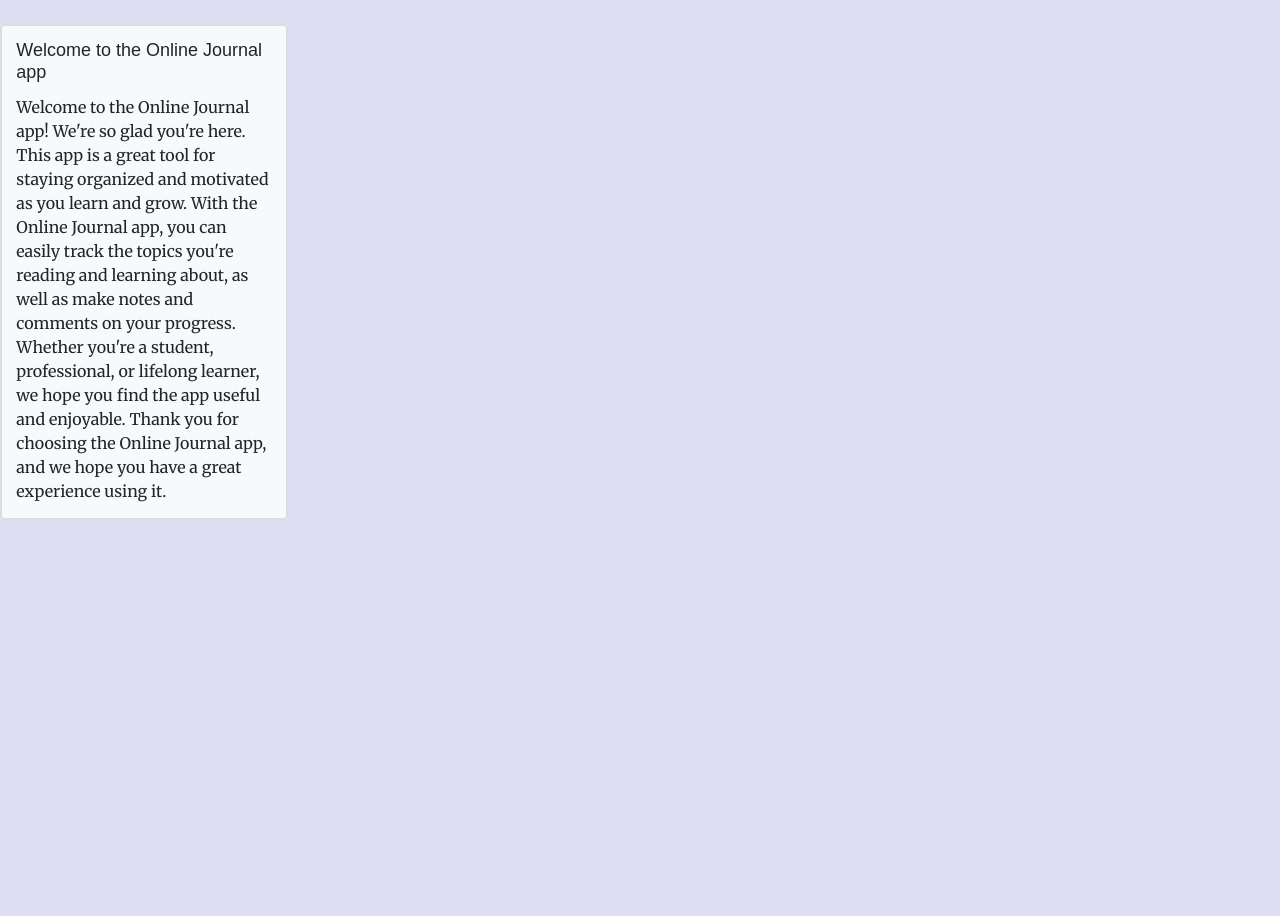
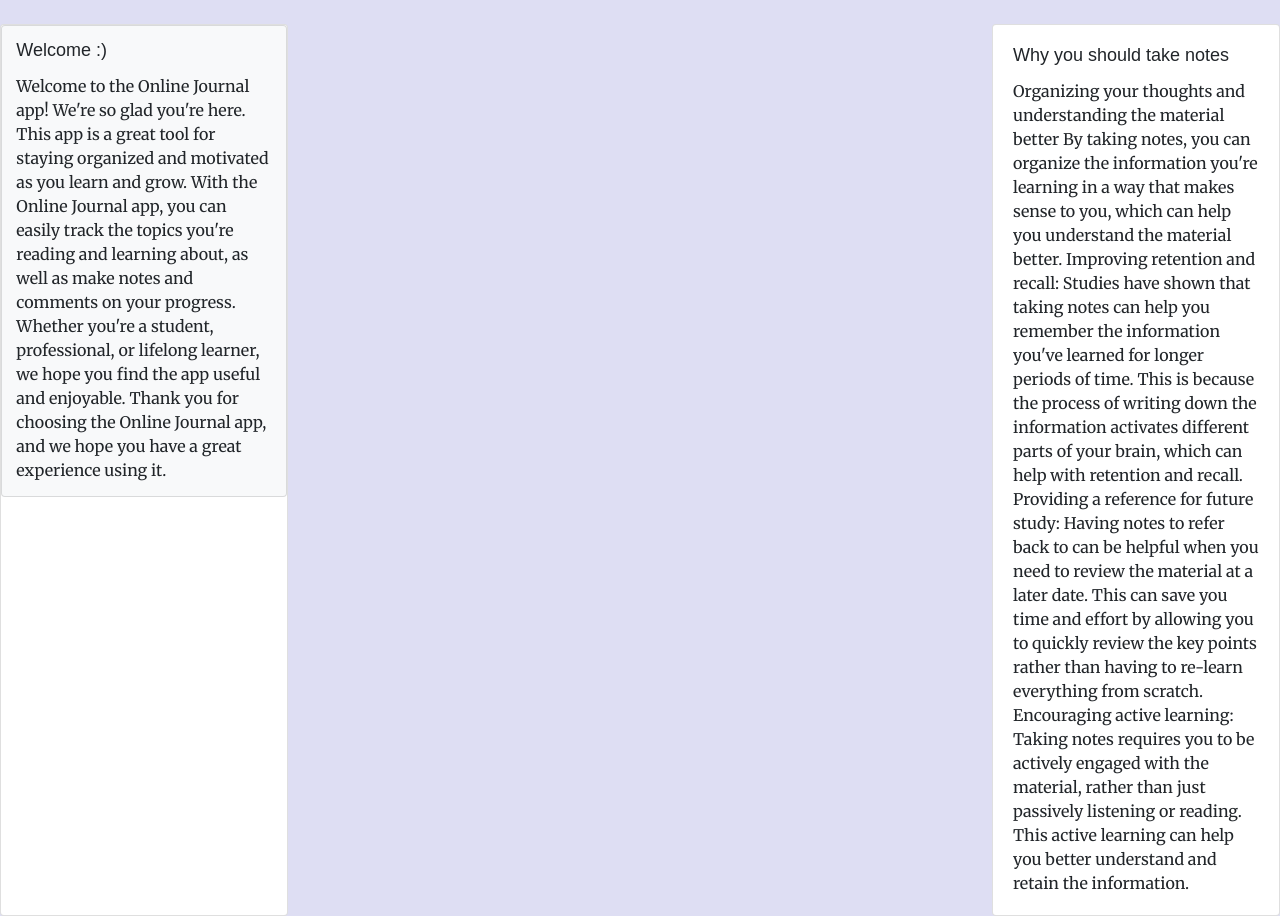
Before and after one commit to Code-Institute-Submissions/marosan28-online-journal_DecResub, a Django app: page /entry/1/delete/ in a window 1280 px wide. Shown: the part 78-994 px from the top of the page. Before the commit the page ends 598 px from the top, so only its background shows below. Run offline with Django 3.2, Linux system fonts and the light colour scheme; a user stored in the database is signed in; data comes from the database, SQL or seed files in the repository; some libraries are stand-ins or nearby versions; some web fonts are replaced.

Commit message:
add second card with text

```diff
--- a/learning_logs/templates/learning_logs/base.html
+++ b/learning_logs/templates/learning_logs/base.html
@@ -51,9 +51,11 @@
       <span class="navbar-toggler-icon"></span></button>
 
   </nav>
+  <div class="d-flex justify-content-between">
   <div class="card" style="width: 18rem;">
     <div class="card bg-light">
-      <h5 class="card-title">Welcome to the Online Journal app</h5>
+      <h5 class="card-title">Welcome :) </h5>
+
       <p class="card-text">Welcome to the Online Journal app! We're so glad you're here.
         This app is a great tool for staying organized and motivated as you learn and grow.
         With the Online Journal app, you can easily track the topics you're reading and learning about,
@@ -62,6 +64,25 @@
         have a great experience using it.</p>
     </div>
   </div>
+  <div class="card" style="width: 18rem;">
+    <div class="card-body">
+      <h5 class="card-title">Why you should take notes</h5>
+      <p class="card-text">Organizing your thoughts and understanding the material better
+        By taking notes, you can organize the information you're learning in a way that makes
+        sense to you, which can help you understand the material better. Improving retention
+        and recall: Studies have shown that taking notes can help you remember the information
+        you've learned for longer periods of time. This is because the process of writing down
+        the information activates different parts of your brain, which can help with retention and recall.
+        Providing a reference for future study: Having notes to refer back to can be helpful when you
+        need to review the material at a later date. This can save you time and effort by allowing you
+        to quickly review the key points rather than having to re-learn everything from scratch.
+        Encouraging active learning: Taking notes requires you to be actively engaged with the
+        material, rather than just passively listening or reading. This active learning can help you
+        better understand and retain the information.</p>
+    </div>
+  </div>
+</div>
+
 
   {% if not user.is_authenticated %}
   {% include 'learning_logs/includes/messages.html' %}
```
